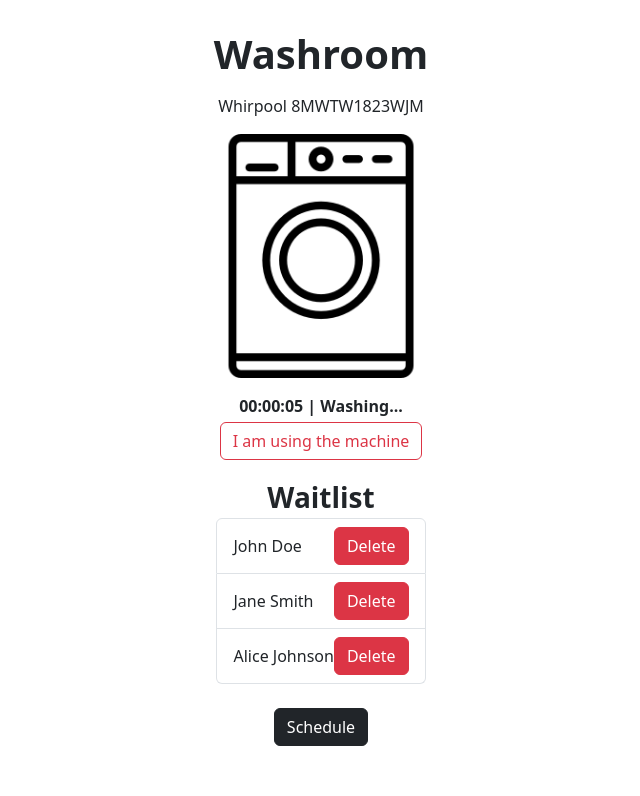
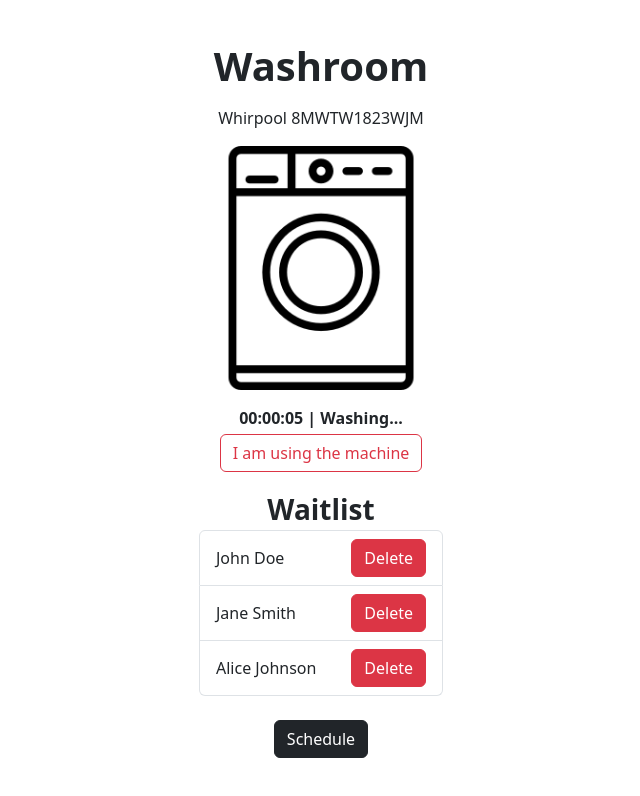
Before and after one commit to miguelmendozajr/dora, a React (Create React App) app in the folder client/: page / in a window 1280 px wide. Shown: the top 796 px of the page, without its empty margins (319-959 px from the left). Built offline with nearby package versions, Linux system fonts and the light colour scheme; the HTML template or start-up script is replaced by a standard one.

Commit message:
fix flex problems

```diff
--- a/client/src/App.css
+++ b/client/src/App.css
@@ -1,21 +1,16 @@
-.App.container {
+.container {
   display: flex;
   justify-content: center;
-  align-items: flex-start; /* Adjust alignment to flex-start */
-  height: 100vh;
-  margin-top: -20px;
+  align-items: center;
+  min-height: 100vh;
+
 }
 
 
 .machine-name {
   text-align: center;
-  margin-top: 50px;
 }
 
 .user-list {
   text-align: center;
-  margin-top: 20px; /* Adjust top margin for spacing */
-  display: flex;
-  flex-direction: column; /* Users flow downwards */
-  align-items: center; /* Center items horizontally */
 }
--- a/client/src/App.js
+++ b/client/src/App.js
@@ -11,13 +11,12 @@ function App() {
   ];
 
   const [users, setUsers] = useState(initialUsers);
-  const [elapsedTime, setElapsedTime] = useState(0);
+  const [elapsedTime, setElapsedTime] = useState(0); // State for elapsed time
 
   const handleAddUser = () => {
-    const newUser = { id: users.length + 1, name: 'Miguel' };
-    setUsers([...users, newUser]);
+    const newUser = { id: users.length + 1, name: 'Miguel' }; // Creating a new user object
+    setUsers([...users, newUser]); // Adding the new user to the list
   };
-
   const handleDeleteUser = (id) => {
     const updatedUsers = users.filter((user) => user.id !== id);
     setUsers(updatedUsers);
@@ -26,24 +25,25 @@ function App() {
   useEffect(() => {
     const timer = setInterval(() => {
       setElapsedTime((prevElapsedTime) => prevElapsedTime + 1);
-    }, 1000);
+    }, 1000); // Increment elapsed time every second
 
-    return () => clearInterval(timer);
+    return () => clearInterval(timer); // Cleanup timer on component unmount
   }, []);
 
+  // Calculate hours, minutes, and seconds from elapsed time
   const hours = Math.floor(elapsedTime / 3600);
   const minutes = Math.floor((elapsedTime % 3600) / 60);
   const seconds = elapsedTime % 60;
 
+  // Helper function to format time units
   const formatTimeUnit = (unit) => (unit < 10 ? `0${unit}` : unit);
 
   return (
-    <div>
     <div className="App container">
       <div className="row">
         <div className="col-sm-6 offset-sm-3">
           <div className="machine-name text-center">
-            <h1 className="fw-bold">Washroom</h1>
+            <h1 className="fw-bold mt-4">Washroom</h1>
             <div className="mt-3 mb-3">Whirpool 8MWTW1823WJM</div>
             <img src={image} alt="Laundry Machine" className="machine-image img-fluid" />
             <div className="counter fw-bold mt-3">
@@ -54,8 +54,8 @@ function App() {
             </div>
           </div>
           {users.length > 0 && (
-            <div className="user-list mt-3">
-              <div className="fw-bold fs-3">Waitlist</div>
+            <div className="user-list">
+              <div className="mt-3 fw-bold fs-3">Waitlist</div>
               <ul className="list-group">
                 {users.map((user) => (
                   <li
@@ -75,11 +75,10 @@ function App() {
             </div>
           )}
           <div className="d-flex justify-content-center">
-            <button onClick={handleAddUser} className="mt-4 btn btn-dark">Schedule</button>
+            <button onClick={handleAddUser} className="mt-4 mb-4 btn btn-dark">Schedule</button>
           </div>
         </div>
       </div>
-    </div>
     </div>
   );
 }
```
